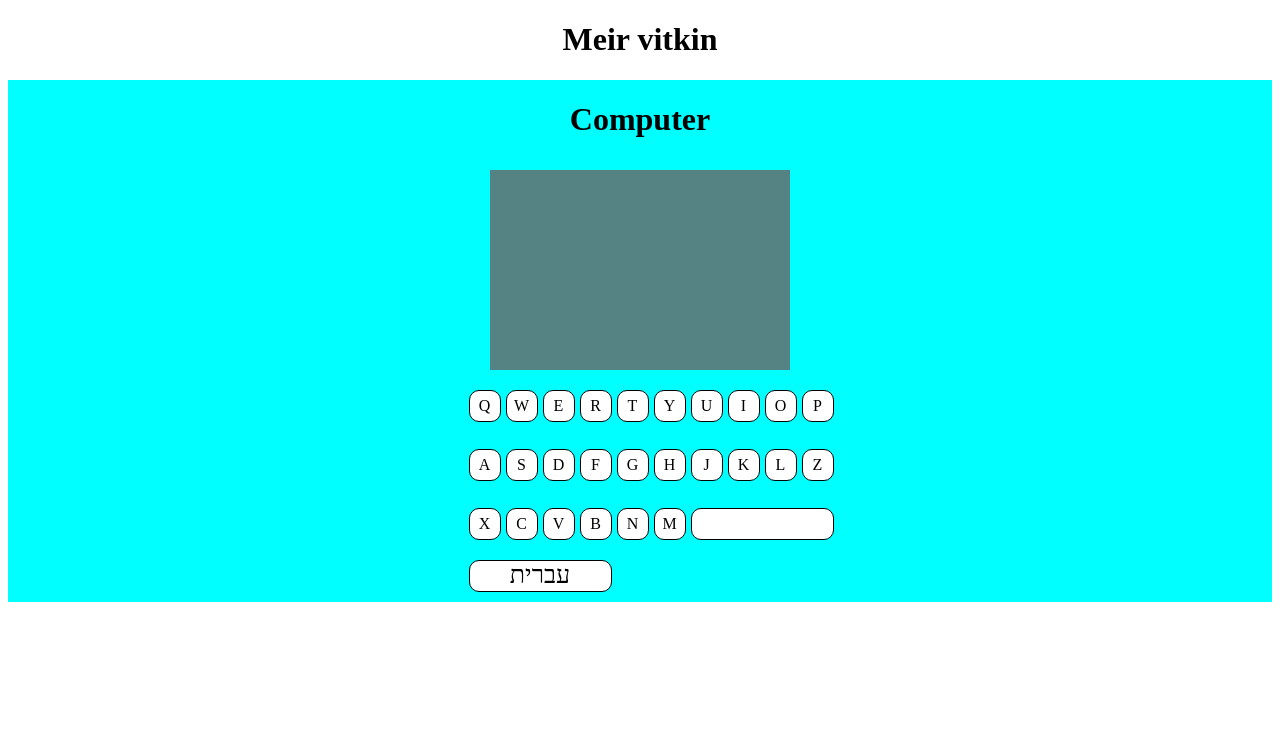
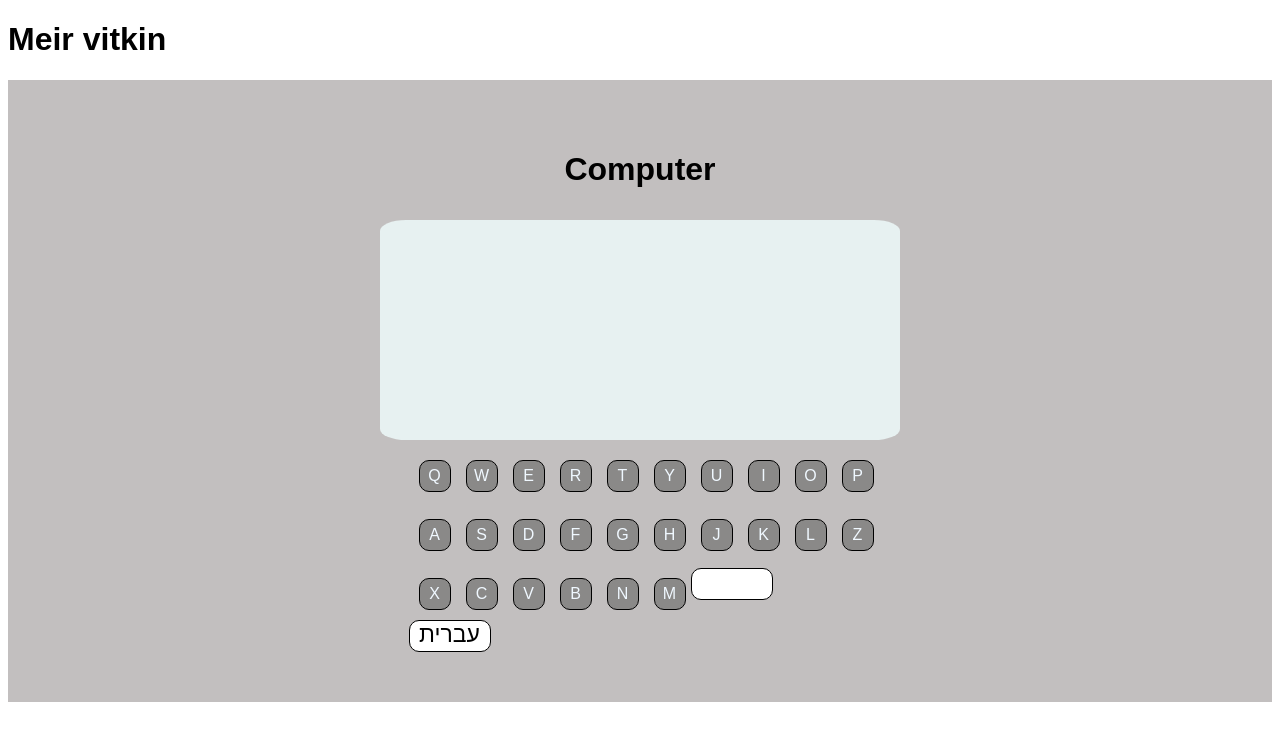
Before and after one commit to MeirVitkin/React_project, a React (Create React App) app: page / in a window 1280 px wide. Shown: the top 740 px of the page. Built offline with nearby package versions, Linux system fonts and the light colour scheme.

Commit message:
css change

```diff
--- a/src/index_App2.css
+++ b/src/index_App2.css
@@ -1,29 +1,34 @@
-body{
-    text-align: center;
+body {
+    font-family: Arial, Helvetica, sans-serif;
 }
-main{
+
+main {
     display: flex;
     flex-direction: column;
     justify-content: center;
     align-items: center;
+    padding: 50px;
     min-width: 300px;
     min-height: 200px;
-    background-color: aqua;
+    background-color: rgb(194, 191, 191);
 }
-.screen{
-    min-width: 300px;
+
+.screen {
+    padding: 10px;
+    min-width: 500px;
     height: 200px;
     margin: 10px;
-    background-color: rgb(85, 131, 131);
+    background-color: rgb(231, 241, 241);
+    border-radius: 5%;
 }
-.keyboard{
+
+.keyboard {
     display: grid;
-    grid-template-columns: repeat(10, 30px);
+    grid-template-columns: repeat(10, 40px);
     gap: 7px;
+}
 
-}
-.key
-{
+.key {
     display: flex;
     flex-direction: column;
     justify-content: center;
@@ -33,26 +38,62 @@ main{
     border: 1px solid black;
     border-radius: 10px;
     margin: 10px;
-    background-color: white;
+    background-color: rgb(138, 137, 136);
+    color: aliceblue;
+    cursor: pointer;
 }
-.space{
-    width: 141px;
+
+.key:active {
+    transform: translateY(2px);
+}
+
+.key:hover {
+    background-color: aliceblue;
+    color: rgb(138, 137, 136);
+
+}
+
+.buttons {
+    display: flex;
+    justify-content: space-between
+}
+
+.space {
+    font-size: 23px;
+    width: 80px;
     height: 30px;
     text-align: center;
     border: 1px solid black;
     border-radius: 10px;
-    margin: 10px;
     background-color: white;
-    font-size: 25px;
 }
-.delete{
-    width: 30px;
+
+.delete {
+    font-size: 23px;
+    width: 80px;
     height: 30px;
-    gap: 60px;
     text-align: center;
     border: 1px solid black;
     border-radius: 10px;
-    margin: 10px;
-    background-color: white;
+    background-color: rgb(245, 188, 188);
+}
 
+.language-toggle {
+    font-size: 23px;
+    width: 80px;
+    height: 30px;
+    text-align: center;
+    border: 1px solid black;
+    border-radius: 10px;
+    background-color: rgb(188, 188, 223);
 }
+
+.clearButton {
+    font-size: 23px;
+    width: 80px;
+    height: 30px;
+    text-align: center;
+    border: 1px solid black;
+    border-radius: 10px;
+    background-color: rgb(211, 230, 212);
+}
```
